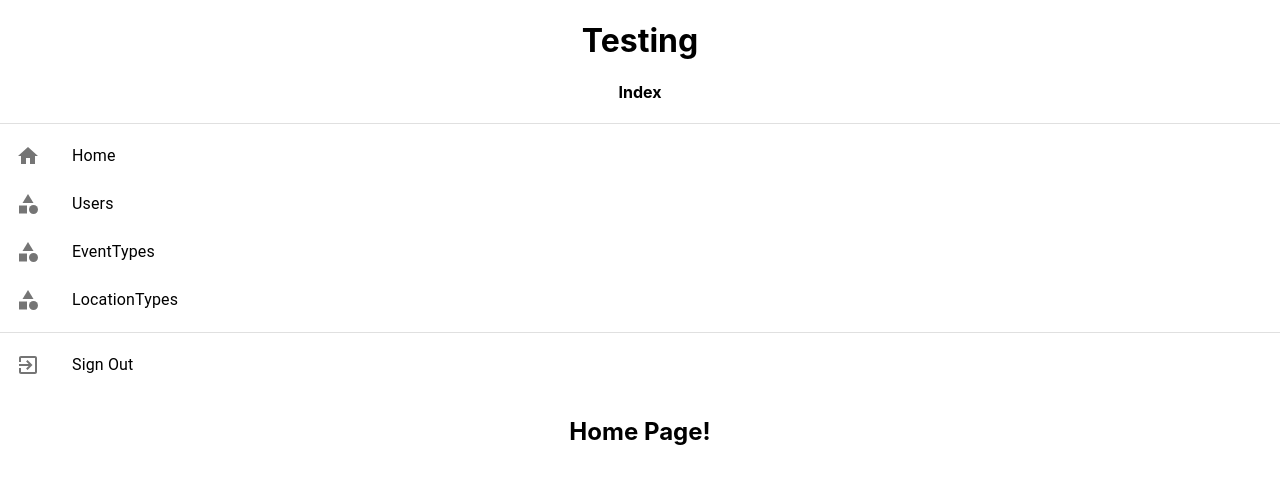
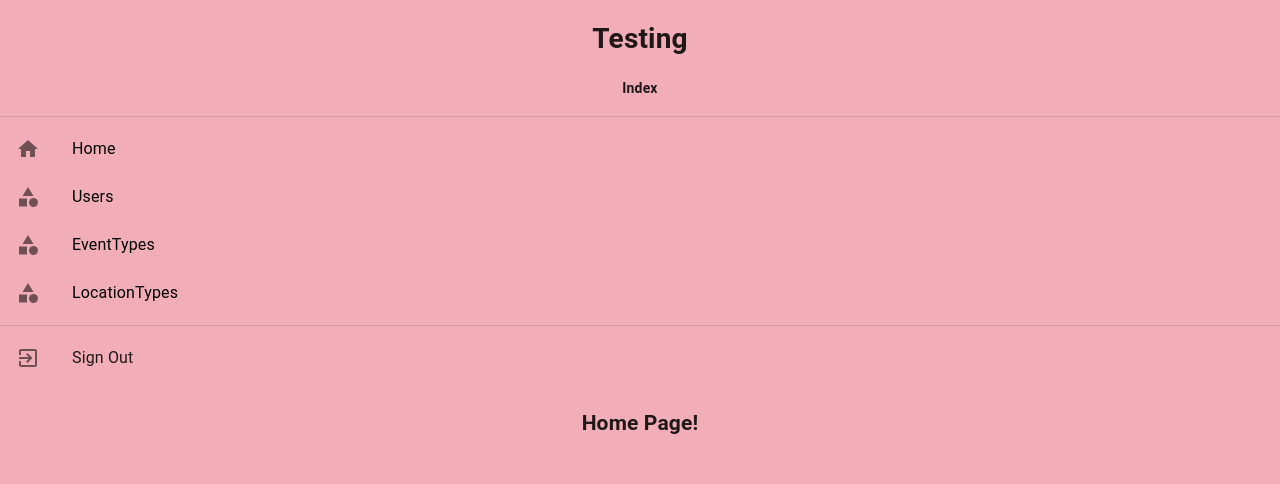
Before and after one commit to valju/case2019s-frontend, a React (Create React App) app: page / in a window 1280 px wide. Shown: the top 484 px of the page. Built offline with nearby package versions, Linux system fonts and the light colour scheme.

Commit message:
styles are now taking effect

```diff
--- a/src/index.js
+++ b/src/index.js
@@ -9,6 +9,7 @@ import thunk from "redux-thunk";
 import rootReducer from "./reducers";
 import theme from "./stylings/theme/theme";
 import { ThemeProvider } from "@material-ui/core";
+import CssBaseline from "@material-ui/core/CssBaseline";
 
 const store = createStore(
   rootReducer(),
@@ -21,6 +22,7 @@ const store = createStore(
 ReactDOM.render(
   <Provider store={store}>
     <ThemeProvider theme={theme}>
+      <CssBaseline/>
       <App />
     </ThemeProvider>
   </Provider>,
--- a/src/stylings/theme/theme.js
+++ b/src/stylings/theme/theme.js
@@ -86,7 +86,7 @@ export const yellowPalette = {
 
 };
 
-const selectedPalette = defaultPalette;  //  defaultPalette | redPalette | yellowPalette
+const selectedPalette = redPalette;  //  defaultPalette | redPalette | yellowPalette
 /* redPalette and yellowPalette are technical tools for finding
 any hard-coded elements/colors = not
  using Material UI components and/or the theme colors
```
